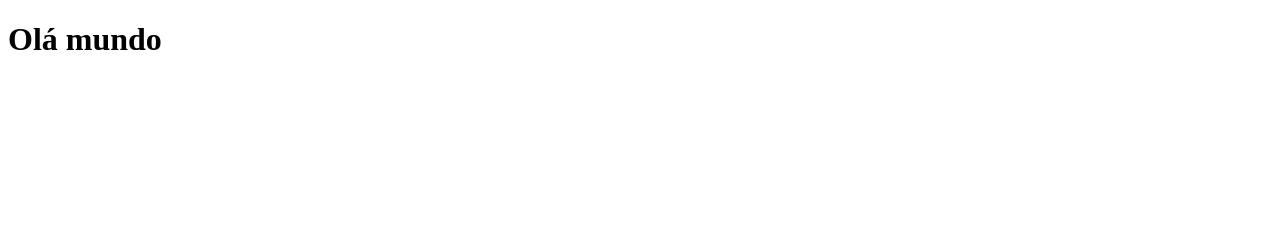
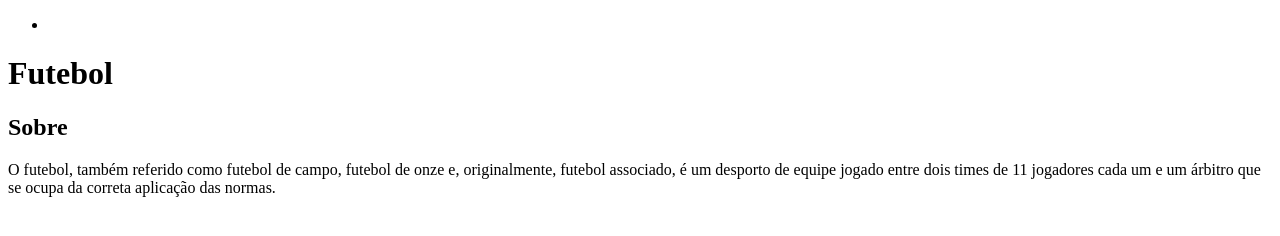
Before and after one commit to antonioaugs0505/Exercicio1-r, a plain HTML site: page index.html in a window 1280 px wide. Drawn offline with Linux system fonts and the light colour scheme.

Commit message:
Montando o HTML

```diff
--- a/index.html
+++ b/index.html
@@ -8,7 +8,26 @@
 <body>
 
 <div>
-    <h1>Olá mundo</h1>
+    <nav>
+        <ul>
+            <li>
+
+            </li>
+        </ul>
+    </nav>
+
+    <header>
+        <h1>Futebol</h1>
+    </header>
+
+    <section>
+        <h2>Sobre</h2>
+
+        <p>
+            O futebol, também referido como futebol de campo, futebol de onze e, originalmente, futebol associado, é um desporto de equipe jogado entre dois times de 11 jogadores cada um e um árbitro que se ocupa da correta aplicação das normas.
+        </p>
+    </section>
+
 </div>
 
 
```
